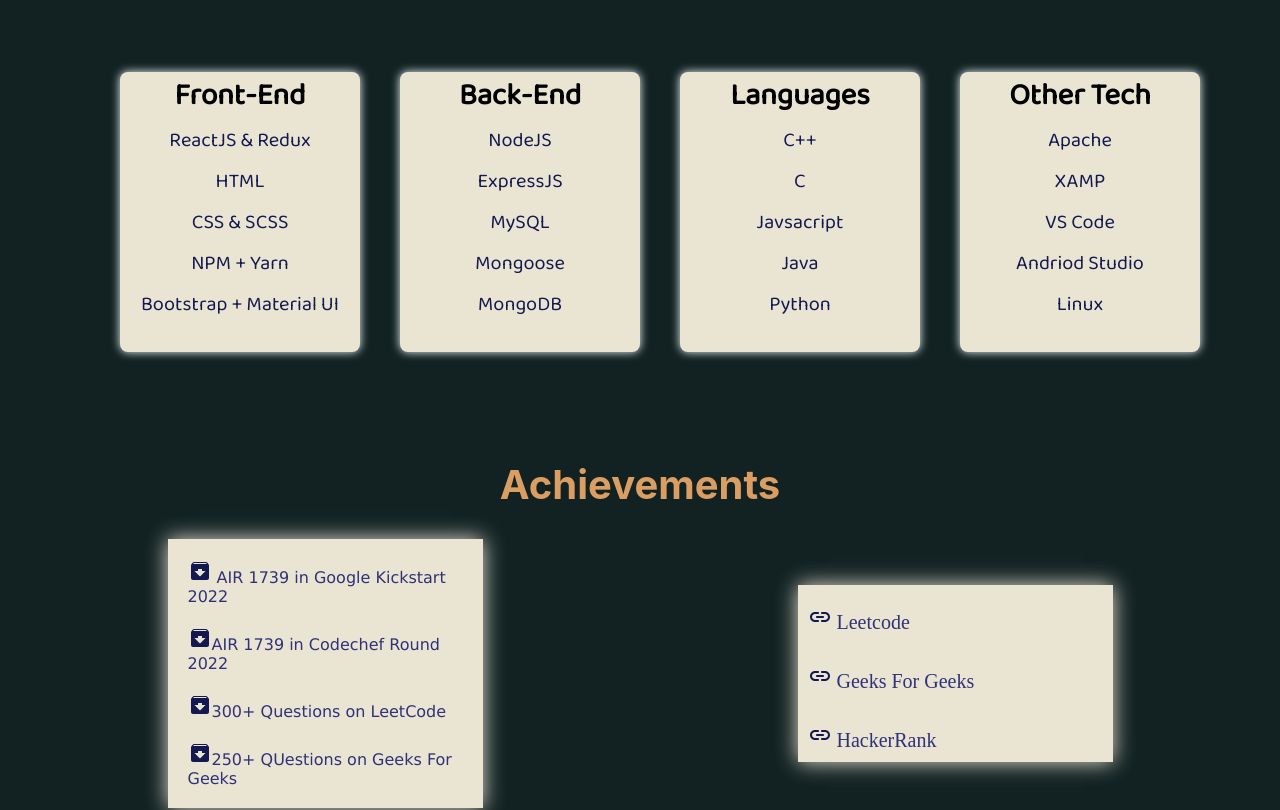
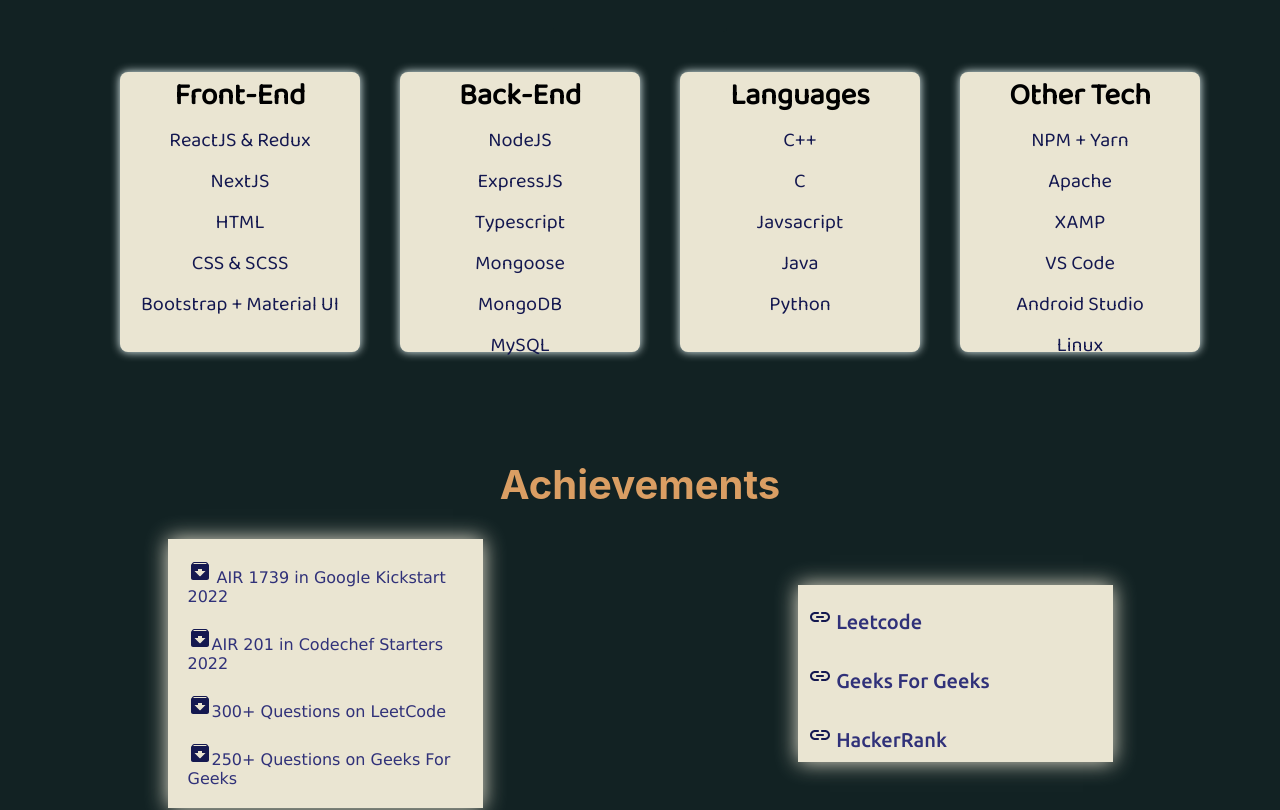
Before and after one commit to shokushwaha/kushwaha, a React (Create React App) app: page /skill in a window 1280 px wide. Shown: the part 300-1110 px from the top of the page. Built offline with nearby package versions, Linux system fonts and the light colour scheme; a web font is replaced by a local one.

Commit message:
skills-upgrade

```diff
--- a/src/Components/Skills/Skills.css
+++ b/src/Components/Skills/Skills.css
@@ -167,7 +167,7 @@
 
 .coding a {
   text-decoration: none;
-  font-family: cursive;
+  /* font-family: cursive; */
   color: #303179;
   margin-top: 10px;
   padding: 10px;
--- a/src/Components/Skills/Slkills.jsx
+++ b/src/Components/Skills/Slkills.jsx
@@ -27,9 +27,9 @@
 
 
                 <li>ReactJS & Redux</li>
+                <li>NextJS</li>
                 <li> HTML</li>
                 <li> CSS & SCSS</li>
-                <li> NPM + Yarn</li>
                 <li> Bootstrap + Material UI</li>
               </span>
             </li>
@@ -45,11 +45,12 @@
               <h2>Back-End</h2>
               <span>
 
-                <li> NodeJS</li>
+                <li>NodeJS</li>
                 <li>ExpressJS</li>
-                <li>MySQL</li>
+                <li>Typescript</li>
                 <li>Mongoose</li>
                 <li>MongoDB</li>
+                <li>MySQL</li>
               </span>
             </li></motion.div>
           <motion.div
@@ -79,10 +80,11 @@
             <li className="item">
               <h2>Other Tech</h2>
               <span>
+                <li> NPM + Yarn</li>
                 <li>Apache</li>
                 <li>XAMP</li>
                 <li>VS Code</li>
-                <li>Andriod Studio</li>
+                <li>Android Studio</li>
                 <li>Linux</li>
               </span>
             </li>
@@ -95,9 +97,9 @@
           <div className="awards">
             <ul>
               <li>  <ArchiveRounded /> AIR 1739 in Google Kickstart 2022</li>
-              <li>  <ArchiveRounded />AIR 1739 in Codechef Round 2022</li>
+              <li>  <ArchiveRounded />AIR 201 in Codechef Starters 2022</li>
               <li> <ArchiveRounded />300+ Questions on LeetCode</li>
-              <li> <ArchiveRounded />250+ QUestions on Geeks For Geeks</li>
+              <li> <ArchiveRounded />250+ Questions on Geeks For Geeks</li>
             </ul>
           </div>
           <div className="coding">
```
